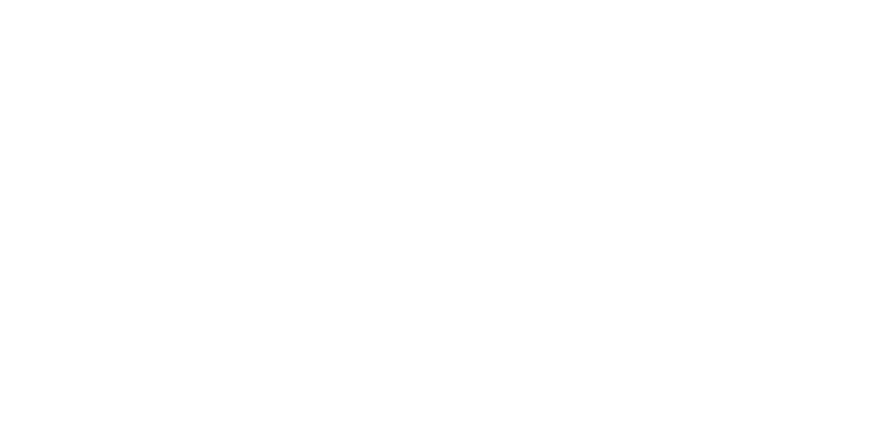
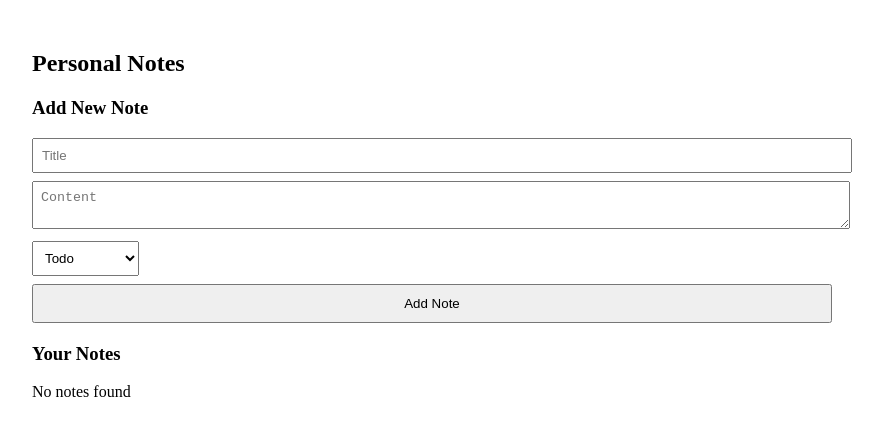
Before and after one commit to ShotikoLabadze/todoApp, a React (Create React App) app in the folder frontend/: page /userPage in a window 1280 px wide. Before the commit this address had no page. Shown: the top 436 px of the page, without its empty margins (208-1091 px from the left). Built offline with nearby package versions, Linux system fonts and the light colour scheme.

Commit message:
created personal page

```diff
--- a/frontend/src/App.tsx
+++ b/frontend/src/App.tsx
@@ -3,12 +3,14 @@
 import "./App.css";
 import { Route, BrowserRouter, Routes } from "react-router-dom";
 import LoginPage from "./pages/LoginPage";
+import PersonalNotes from "./pages/PersonalNotes";
 
 function App() {
   return (
     <BrowserRouter>
       <Routes>
         <Route path="/" element={<LoginPage />} />
+        <Route path="/userPage" element={<PersonalNotes />} />
       </Routes>
     </BrowserRouter>
   );
--- a/frontend/src/pages/LoginPage.tsx
+++ b/frontend/src/pages/LoginPage.tsx
@@ -17,7 +17,6 @@
       const res = await API.post("/auth/login", { email, password });
 
       localStorage.setItem("token", res.data.token);
-      alert("Login successful!");
       navigate("/userPage");
     } catch (err: any) {
       setError(err.response?.data?.message || "Login failed");
--- /dev/null
+++ b/frontend/src/pages/PersonalNotes.tsx
@@ -0,0 +1,131 @@
+import { useEffect, useState } from "react";
+import API from "../api/api";
+
+interface NoteProps {
+  id: number;
+  title: string;
+  content: string;
+  status: string;
+}
+
+const PersonalNotes = () => {
+  const [notes, setNotes] = useState<NoteProps[]>([]);
+  const [title, setTitle] = useState("");
+  const [content, setContent] = useState("");
+  const [status, setStatus] = useState("todo");
+
+  const token = localStorage.getItem("token");
+
+  const fetchNotes = async () => {
+    if (!token) return;
+    try {
+      const res = await API.get("/tasks", {
+        headers: { Authorization: `Bearer ${token}` },
+      });
+      setNotes(res.data);
+    } catch (err) {
+      console.error("Failed to fetch notes", err);
+    }
+  };
+
+  useEffect(() => {
+    fetchNotes();
+  }, []);
+
+  const createNote = async () => {
+    if (!token) return;
+    try {
+      const res = await API.post(
+        "/tasks",
+        { title, description: content, status },
+        { headers: { Authorization: `Bearer ${token}` } }
+      );
+      setNotes([...notes, res.data]);
+      setTitle("");
+      setContent("");
+      setStatus("todo");
+    } catch (err) {
+      console.error("Failed to create note", err);
+    }
+  };
+
+  const deleteNote = async (id: number) => {
+    if (!token) return;
+    try {
+      await API.delete(`/tasks/${id}`, {
+        headers: { Authorization: `Bearer ${token}` },
+      });
+      setNotes(notes.filter((note) => note.id !== id));
+    } catch (err) {
+      console.error("Failed to delete note", err);
+    }
+  };
+
+  return (
+    <div style={{ maxWidth: 800, margin: "50px auto" }}>
+      <h2>Personal Notes</h2>
+
+      <div style={{ marginBottom: 20 }}>
+        <h3>Add New Note</h3>
+        <input
+          type="text"
+          placeholder="Title"
+          value={title}
+          onChange={(e) => setTitle(e.target.value)}
+          style={{ padding: 8, width: "100%", marginBottom: 8 }}
+        />
+
+        <textarea
+          placeholder="Content"
+          value={content}
+          onChange={(e) => setContent(e.target.value)}
+          style={{ padding: 8, width: "100%", marginBottom: 8 }}
+        />
+
+        <select
+          value={status}
+          onChange={(e) => setStatus(e.target.value)}
+          style={{ padding: 8, marginBottom: 8 }}
+        >
+          <option value="todo">Todo</option>
+          <option value="in-progress">In Progress</option>
+          <option value="done">Done</option>
+        </select>
+
+        <button onClick={createNote} style={{ padding: 10, width: "100%" }}>
+          Add Note
+        </button>
+      </div>
+
+      <div>
+        <h3>Your Notes</h3>
+        {notes.length === 0 && <p>No notes found</p>}
+
+        {notes.map((note) => (
+          <div
+            key={note.id}
+            style={{
+              border: "1px solid #ccc",
+              padding: 10,
+              marginBottom: 8,
+              borderRadius: 5,
+            }}
+          >
+            <h4>{note.title}</h4>
+            <p>{note.content}</p>
+            <p>Status: {note.status}</p>
+
+            <button
+              onClick={() => deleteNote(note.id)}
+              style={{ padding: 5, background: "red", color: "white" }}
+            >
+              Delete
+            </button>
+          </div>
+        ))}
+      </div>
+    </div>
+  );
+};
+
+export default PersonalNotes;
```
